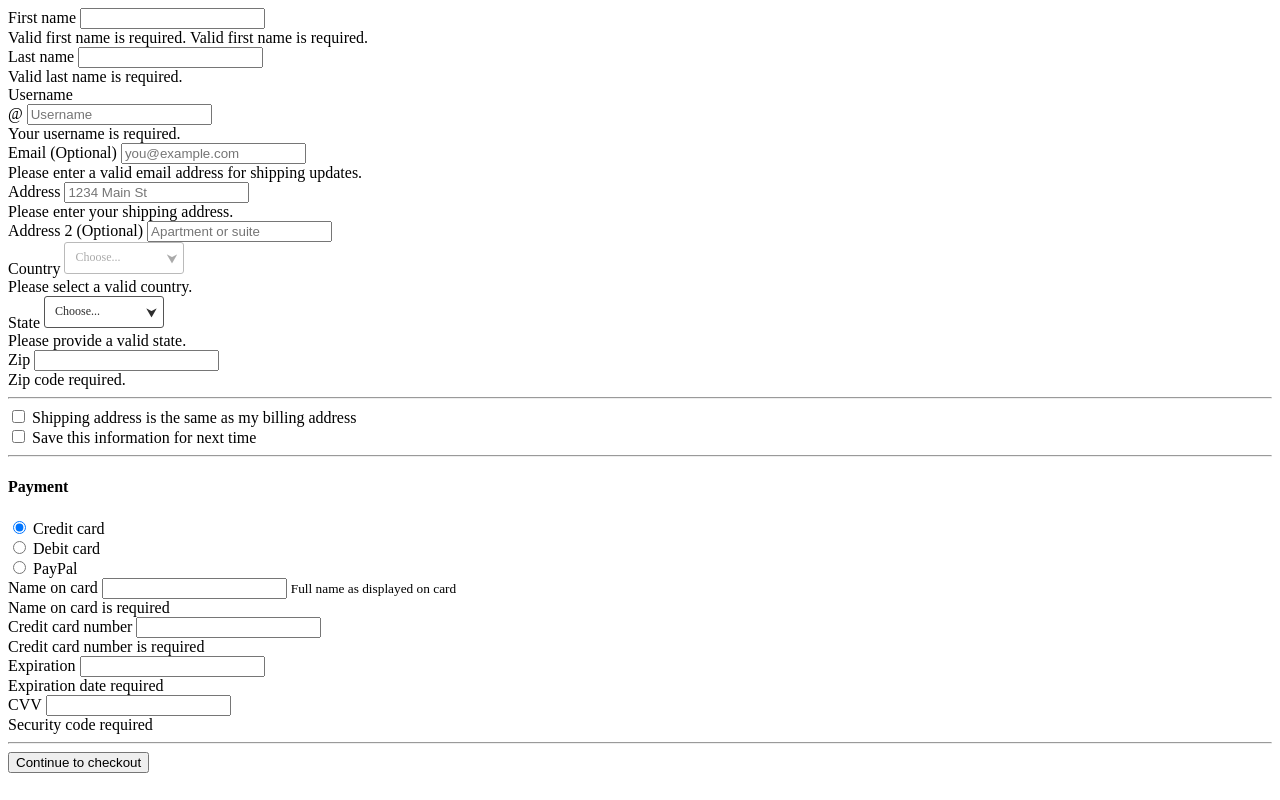
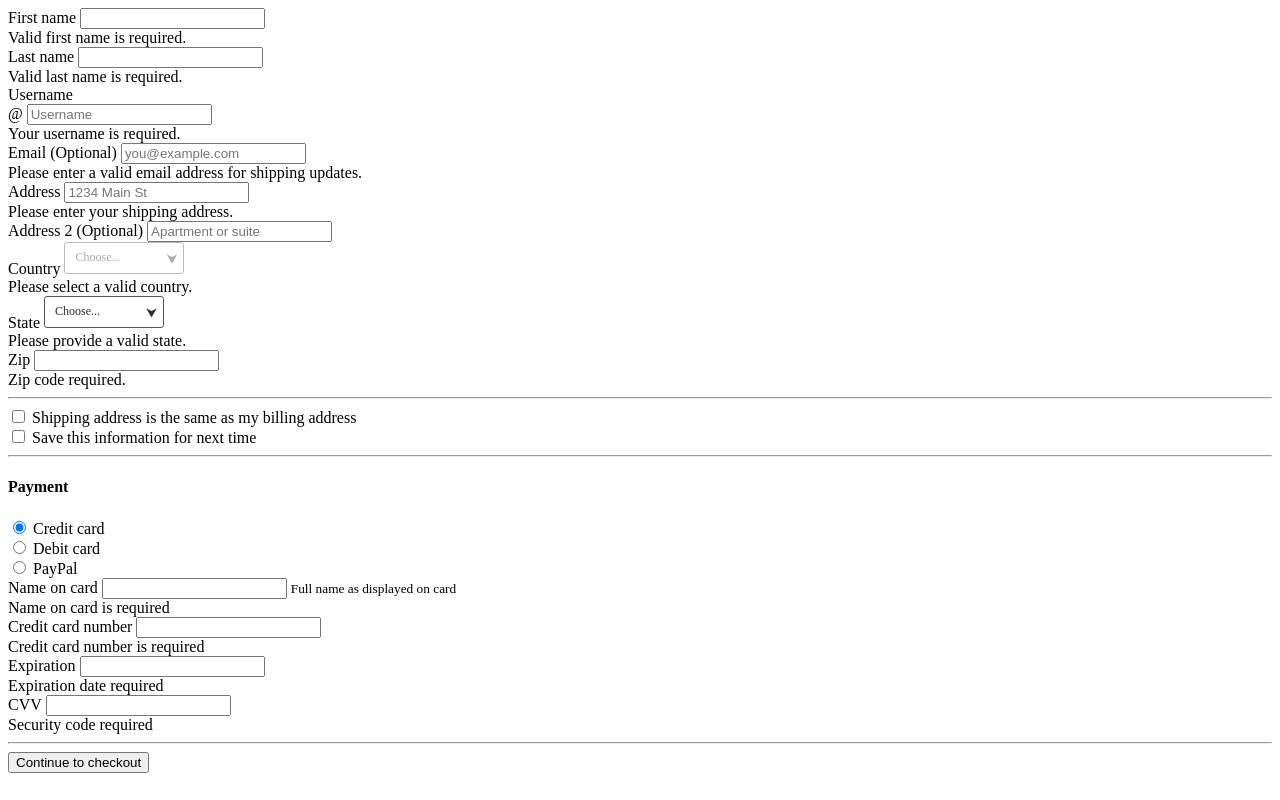
Before and after one commit to EleninJayTech/sangria_select, a plain HTML site: page dev_test.html in a window 1280 px wide. Drawn offline with Linux system fonts and the light colour scheme.

Commit message:
테스트 커밋

```diff
--- a/dev_test.html
+++ b/dev_test.html
@@ -20,7 +20,6 @@
 			<label for="firstName" class="form-label">First name</label>
 			<input type="text" class="form-control" id="firstName" placeholder="" value="" required="">
 			<div class="invalid-feedback">
-				Valid first name is required.
 				Valid first name is required.
 			</div>
 		</div>
```
